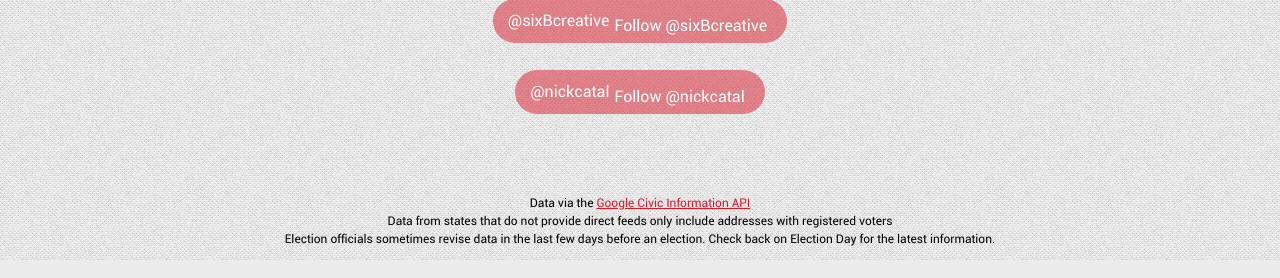
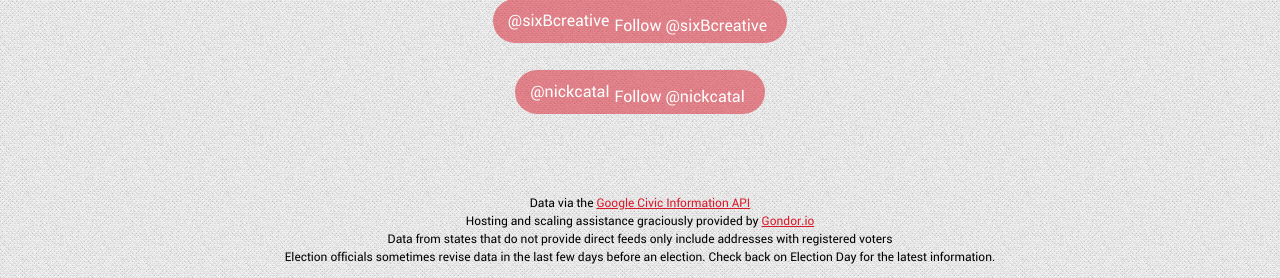
Before and after one commit to jungshadow/yfpp, a Django app: page /client/ in a window 1280 px wide. Shown: the part 1027-1305 px from the top of the page. Run offline with Django 3.2, Linux system fonts and the light colour scheme; parts of the project's set-up code (start-up, migrations or seed data) failed here and were passed over; some libraries are stand-ins or nearby versions; some web fonts are replaced.

Commit message:
Gondor Citation

```diff
--- a/yfpp/templates/yfpp/base.html
+++ b/yfpp/templates/yfpp/base.html
@@ -62,6 +62,7 @@
                 <div class="citation clearfix">
                     <ul class="notes-list">
                     <li class="notes-list-item"><span class="cite">Data via the <a href="https://developers.google.com/civic-information/">Google Civic Information API</a></span></li>
+                    <li class="notes-list-item"><span class="cite">Hosting and scaling assistance graciously provided by <a href="https://gondor.io/">Gondor.io</a></span></li>
                     <li class="notes-list-item"><span class="notice">Data from states that do not provide direct feeds only include addresses with registered voters</span></li>
                     <li class="notes-list-item"><span class="notice">Election officials sometimes revise data in the last few days before an election. Check back on Election Day for the latest information.</span><li>
                     </ul>
```
